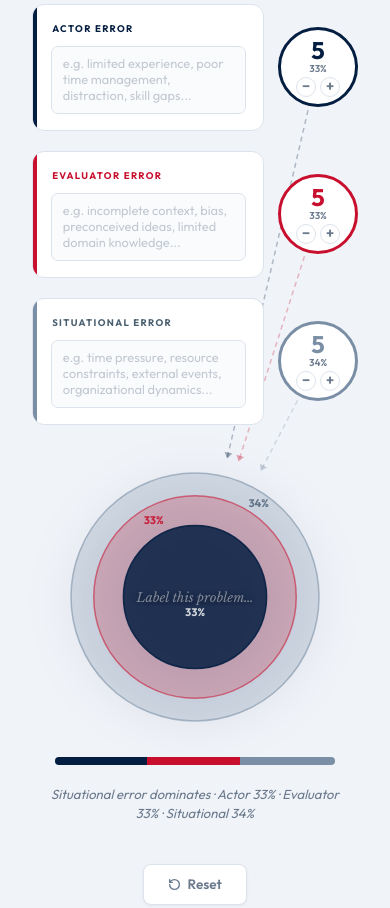
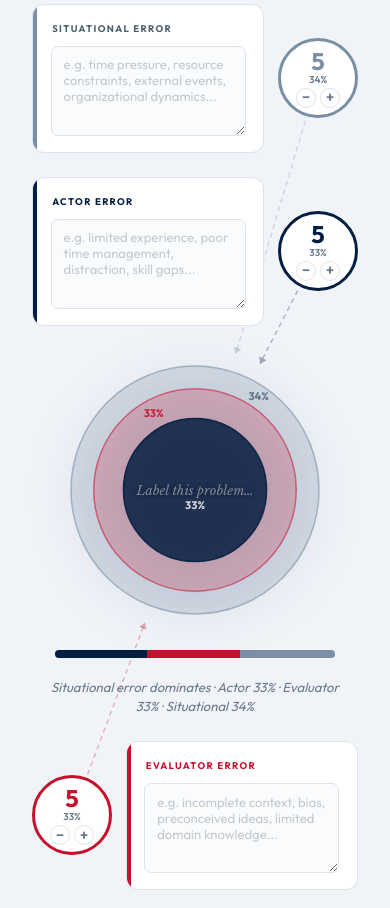
Before and after one commit to gu-27/error-framework, a plain HTML site: page docs/index.html in a window 390 px wide. Shown: the part 4762-5670 px from the top of the page. Drawn offline with nearby package versions, Linux system fonts and the light colour scheme.

Commit message:
Redesign viz layout: situational top, actor left, evaluator right spoke pattern

```diff
--- a/docs/index.html
+++ b/docs/index.html
@@ -213,13 +213,16 @@
   textarea.problem-input:focus { border-color: var(--navy); }
   textarea.problem-input::placeholder { color: var(--muted); font-style: italic; }
 
-  /* ── VIZ STAGE ── */
+  /* ── VIZ STAGE — 3-spoke grid ── */
   .viz-stage {
-    display: flex;
+    display: grid;
+    grid-template-columns: 1fr auto 1fr;
+    grid-template-rows: auto auto;
+    column-gap: 1.5rem;
+    row-gap: 2.5rem;
+    position: relative;
     align-items: center;
-    gap: 2rem;
-    position: relative;
-    min-height: 460px;
+    justify-items: stretch;
   }
 
   /* Connectors SVG overlay */
@@ -231,20 +234,41 @@
     overflow: visible;
   }
 
-  /* ── NODES COLUMN ── */
-  .nodes-col {
-    display: flex;
-    flex-direction: column;
-    gap: 1.25rem;
-    flex-shrink: 0;
-    z-index: 1;
-    width: 340px;
-  }
-
+  /* ── NODE GROUPS — grid placement ── */
   .node-group {
     display: flex;
     align-items: center;
     gap: .85rem;
+    z-index: 1;
+  }
+
+  /* Situational — top center, card above circle */
+  #node-sit {
+    grid-column: 2;
+    grid-row: 1;
+    flex-direction: column;
+    align-items: center;
+    justify-self: center;
+  }
+  #node-sit .node-card {
+    width: 300px;
+    text-align: left;
+  }
+
+  /* Actor — left, card left + circle right (circle faces center) */
+  #node-actor {
+    grid-column: 1;
+    grid-row: 2;
+    flex-direction: row;
+    justify-content: flex-end;
+  }
+
+  /* Evaluator — right, circle left (faces center) + card right */
+  #node-eval {
+    grid-column: 3;
+    grid-row: 2;
+    flex-direction: row;
+    justify-content: flex-start;
   }
 
   /* Cards */
@@ -272,10 +296,10 @@
   .evaluator   .node-card-tag { color: var(--eval-color); }
   .situational .node-card-tag { color: #4a6070; }
   .node-card textarea {
-    width: 100%; min-height: 68px;
+    width: 100%; min-height: 90px;
     border: 1px solid var(--border); border-radius: 7px;
-    padding: .55rem .7rem; font-family: 'Outfit', sans-serif;
-    font-size: .8rem; color: var(--navy); resize: none;
+    padding: .6rem .75rem; font-family: 'Outfit', sans-serif;
+    font-size: .82rem; color: var(--navy); resize: vertical;
     outline: none; background: #fafbfd; transition: border-color .2s;
     display: block;
   }
@@ -340,12 +364,14 @@
 
   /* ── MAIN CIRCLE AREA ── */
   .main-circle-area {
-    flex: 1;
+    grid-column: 2;
+    grid-row: 2;
     display: flex;
     flex-direction: column;
     align-items: center;
     gap: 1.25rem;
     z-index: 1;
+    justify-self: center;
   }
 
   .main-circle-wrap {
@@ -431,11 +457,21 @@
   footer strong { color: rgba(255,255,255,.75); font-weight: 600; }
 
   /* ── RESPONSIVE ── */
-  @media (max-width: 740px) {
-    .viz-stage { flex-direction: column; min-height: auto; gap: 2rem; }
-    .nodes-col { width: 100%; }
-    .node-group { flex-direction: row; }
-    .node-card { min-width: 0; }
+  @media (max-width: 820px) {
+    .viz-stage {
+      display: flex;
+      flex-direction: column;
+      align-items: center;
+      gap: 1.5rem;
+    }
+    #node-sit, #node-actor, #node-eval {
+      flex-direction: row;
+      width: 100%;
+      max-width: 480px;
+      justify-content: flex-start;
+    }
+    #node-sit .node-card { width: auto; flex: 1; }
+    .node-card { min-width: 0; flex: 1; }
     .main-circle-area { width: 100%; }
     .pct-bar { width: 100%; max-width: 280px; }
   }
@@ -558,10 +594,23 @@
       <!-- SVG connector lines (absolutely positioned behind everything) -->
       <svg class="connectors-svg" id="connectors-svg" xmlns="http://www.w3.org/2000/svg"></svg>
 
-      <!-- LEFT: Three node groups -->
-      <div class="nodes-col" id="nodes-col">
+      <!-- TOP CENTER: Situational — card above, circle below pointing down -->
+      <div class="node-group situational" id="node-sit">
+        <div class="node-card">
+          <span class="node-card-tag">Situational Error</span>
+          <textarea id="sit-notes" placeholder="e.g. time pressure, resource constraints, external events, organizational dynamics..."></textarea>
+        </div>
+        <div class="node-circle" id="nc-sit">
+          <span class="node-val" id="sit-val">5</span>
+          <span class="node-pct" id="sit-pct">33%</span>
+          <div class="stepper-row">
+            <button class="step-btn" onclick="step('sit',-1)" aria-label="decrease situational">−</button>
+            <button class="step-btn" onclick="step('sit',1)"  aria-label="increase situational">+</button>
+          </div>
+        </div>
+      </div>
 
-        <!-- Actor -->
+      <!-- LEFT: Actor — card left, circle right (circle faces center) -->
       <div class="node-group actor" id="node-actor">
         <div class="node-card">
           <span class="node-card-tag">Actor Error</span>
@@ -577,41 +626,7 @@
         </div>
       </div>
 
-        <!-- Evaluator -->
-        <div class="node-group evaluator" id="node-eval">
-          <div class="node-card">
-            <span class="node-card-tag">Evaluator Error</span>
-            <textarea id="eval-notes" placeholder="e.g. incomplete context, bias, preconceived ideas, limited domain knowledge..."></textarea>
-          </div>
-          <div class="node-circle" id="nc-eval">
-            <span class="node-val" id="eval-val">5</span>
-            <span class="node-pct" id="eval-pct">33%</span>
-            <div class="stepper-row">
-              <button class="step-btn" onclick="step('eval',-1)" aria-label="decrease evaluator">−</button>
-              <button class="step-btn" onclick="step('eval',1)"  aria-label="increase evaluator">+</button>
-            </div>
-          </div>
-        </div>
-
-        <!-- Situational -->
-        <div class="node-group situational" id="node-sit">
-          <div class="node-card">
-            <span class="node-card-tag">Situational Error</span>
-            <textarea id="sit-notes" placeholder="e.g. time pressure, resource constraints, external events, organizational dynamics..."></textarea>
-          </div>
-          <div class="node-circle" id="nc-sit">
-            <span class="node-val" id="sit-val">5</span>
-            <span class="node-pct" id="sit-pct">33%</span>
-            <div class="stepper-row">
-              <button class="step-btn" onclick="step('sit',-1)" aria-label="decrease situational">−</button>
-              <button class="step-btn" onclick="step('sit',1)"  aria-label="increase situational">+</button>
-            </div>
-          </div>
-        </div>
-
-      </div><!-- /nodes-col -->
-
-      <!-- RIGHT: Main circle visualization -->
+      <!-- CENTER: Main circle visualization -->
       <div class="main-circle-area">
         <div class="main-circle-wrap">
           <svg id="main-svg" viewBox="0 0 280 280" xmlns="http://www.w3.org/2000/svg"></svg>
@@ -628,6 +643,22 @@
         </div>
 
         <p class="viz-summary" id="viz-summary">Actor 33% · Evaluator 33% · Situational 33%</p>
+      </div>
+
+      <!-- RIGHT: Evaluator — circle left (faces center), card right -->
+      <div class="node-group evaluator" id="node-eval">
+        <div class="node-circle" id="nc-eval">
+          <span class="node-val" id="eval-val">5</span>
+          <span class="node-pct" id="eval-pct">33%</span>
+          <div class="stepper-row">
+            <button class="step-btn" onclick="step('eval',-1)" aria-label="decrease evaluator">−</button>
+            <button class="step-btn" onclick="step('eval',1)"  aria-label="increase evaluator">+</button>
+          </div>
+        </div>
+        <div class="node-card">
+          <span class="node-card-tag">Evaluator Error</span>
+          <textarea id="eval-notes" placeholder="e.g. incomplete context, bias, preconceived ideas, limited domain knowledge..."></textarea>
+        </div>
       </div>
 
     </div><!-- /viz-stage -->
```
Lines whose indentation alone changed are shown as unchanged.
